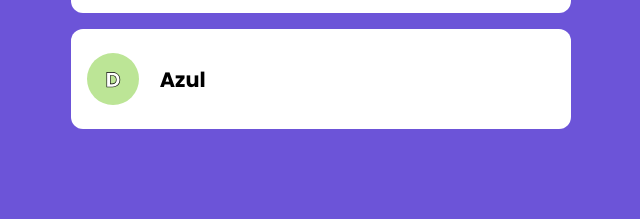
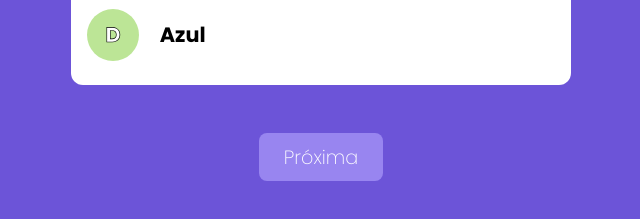
Before and after one commit to jordanobaluz/quiz-nextjs, a Next.js app: page / in a window 1280 px wide. Shown: the part 545-764 px from the top of the page, without its empty margins (319-959 px from the left). Built offline with nearby package versions, Linux system fonts and the light colour scheme.

Commit message:
criado componente botao que ira receber uma referencia para a proxima questao

```diff
--- /dev/null
+++ b/components/Botao.tsx
@@ -0,0 +1,28 @@
+import Link from 'next/link'
+import styles from '../styles/Botao.module.css'
+
+interface BotaoProps {
+    texto: string
+    href?: string
+    onClick?: (e: any) => void
+}
+
+export default function Botao(props: BotaoProps) {
+
+    function renderizarBotao() {
+        return (
+            <button className={styles.botao}
+                onClick={props.onClick}
+            >
+                {props.texto}
+            </button>
+        )
+    }
+
+    //se foi passado renderiza com link, se não rederiza somente o botao
+    return props.href ? (
+        <Link href={props.href}>
+            {renderizarBotao()}
+        </Link>
+    ) : renderizarBotao()
+}
--- a/pages/index.tsx
+++ b/pages/index.tsx
@@ -1,4 +1,5 @@
 import { useEffect, useRef, useState } from 'react'
+import Botao from '../components/Botao'
 import Questao from '../components/Questao'
 import QuestaoModel from '../model/questao'
 import RespostaModel from '../model/resposta'
@@ -33,6 +34,7 @@
     <div style={
       {
         display: 'flex',
+        flexDirection: 'column',
         justifyContent: 'center',
         alignItems: 'center',
         height: '100vh'
@@ -43,6 +45,7 @@
         respostaFornecida={respostaFornecida}
         tempoEsgotado={tempoEsgotado}
       />
+      <Botao texto='Próxima' href='/resultado'></Botao>
     </div>
   )
 }
--- /dev/null
+++ b/styles/Botao.module.css
@@ -0,0 +1,14 @@
+.botao {
+    background-color: #9885F0;
+    color: #fff;
+    font-weight: 200;
+    font-size: 1.2rem;
+    border-radius: 0.5rem;
+    border: none;
+    padding: 0.62rem 1.56rem;
+    margin-top: 2.5rem;
+}
+
+.botao:hover {
+    border: 0.05rem solid;
+}
```
Also changed, not shown: pages/resultado.tsx (added, +7 -0 lines).
